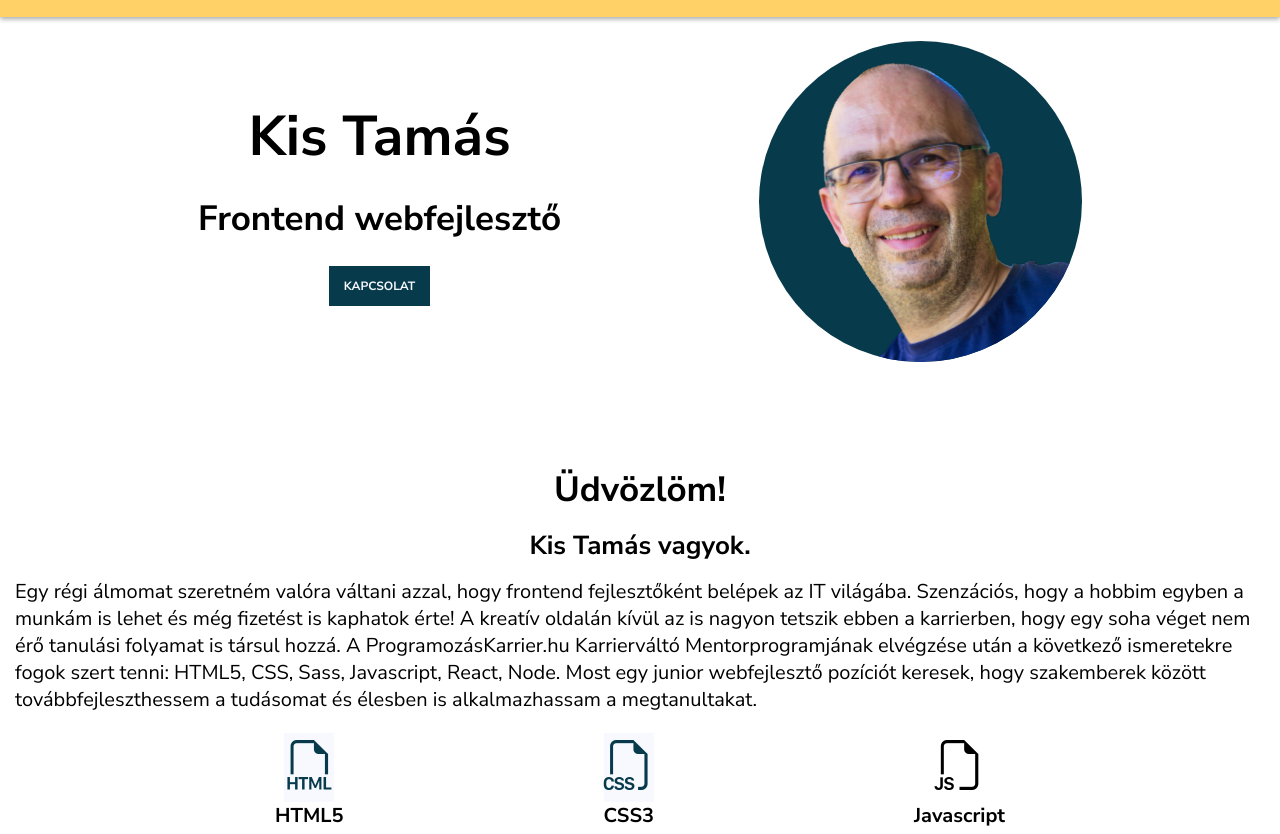
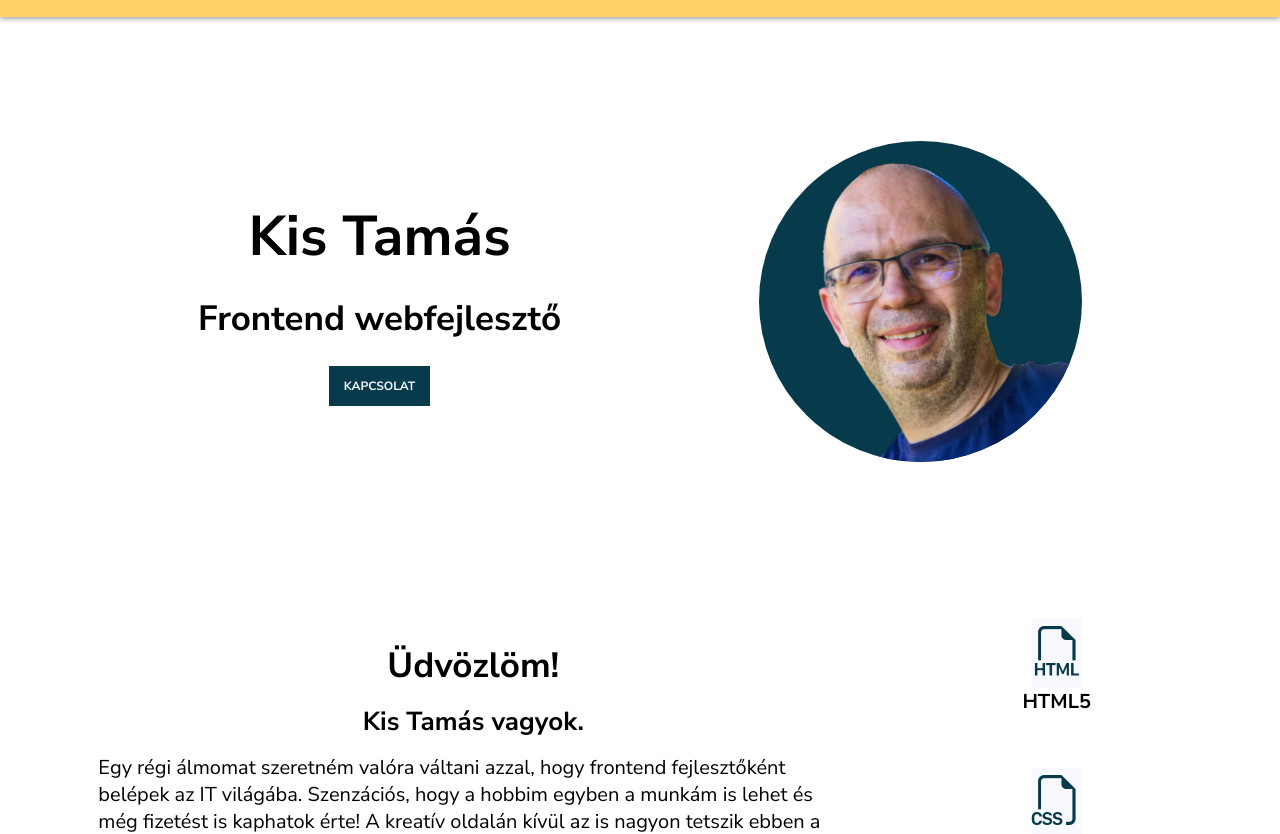
Before and after one commit to tamas100/portfolio, a plain HTML site: page index.html in a window 1280 px wide. Shown: the part 79-913 px from the top of the page. Drawn offline with nearby package versions, Linux system fonts and the light colour scheme.

Commit message:
Add section about to breakpoint 992px

```diff
--- a/css/styles.css
+++ b/css/styles.css
@@ -229,6 +229,7 @@ p {
 }
 /* -------------- Breakpoints ------------------------------------------------*/
 @media (min-width: 992px) {
+  /*--------------- Navbar ----------------------------------------------------*/
   .menu-button {
     display: none;
   }
@@ -253,13 +254,32 @@ p {
   .navbar a:after {
     background-color: var(--main-grey);
   }
-
+  /*------------------- Home ----------------------------------------------------*/
   .section-home {
     flex-direction: row-reverse;
     justify-content: space-evenly;
+    padding-top: 10rem;
+    margin: 0;
   }
 
   .home-text {
     gap: 2rem;
   }
+  /*--------------------- About -------------------------------------------------*/
+  .section-about {
+    display: flex;
+    align-items: center;
+    justify-content: space-evenly;
+    padding-top: 10rem;
+  }
+
+  .about-text {
+    flex-basis: 60%;
+  }
+
+  .skill-icons {
+    flex-direction: column;
+    flex-basis: 20%;
+    min-height: 50rem;
+  }
 }
```
